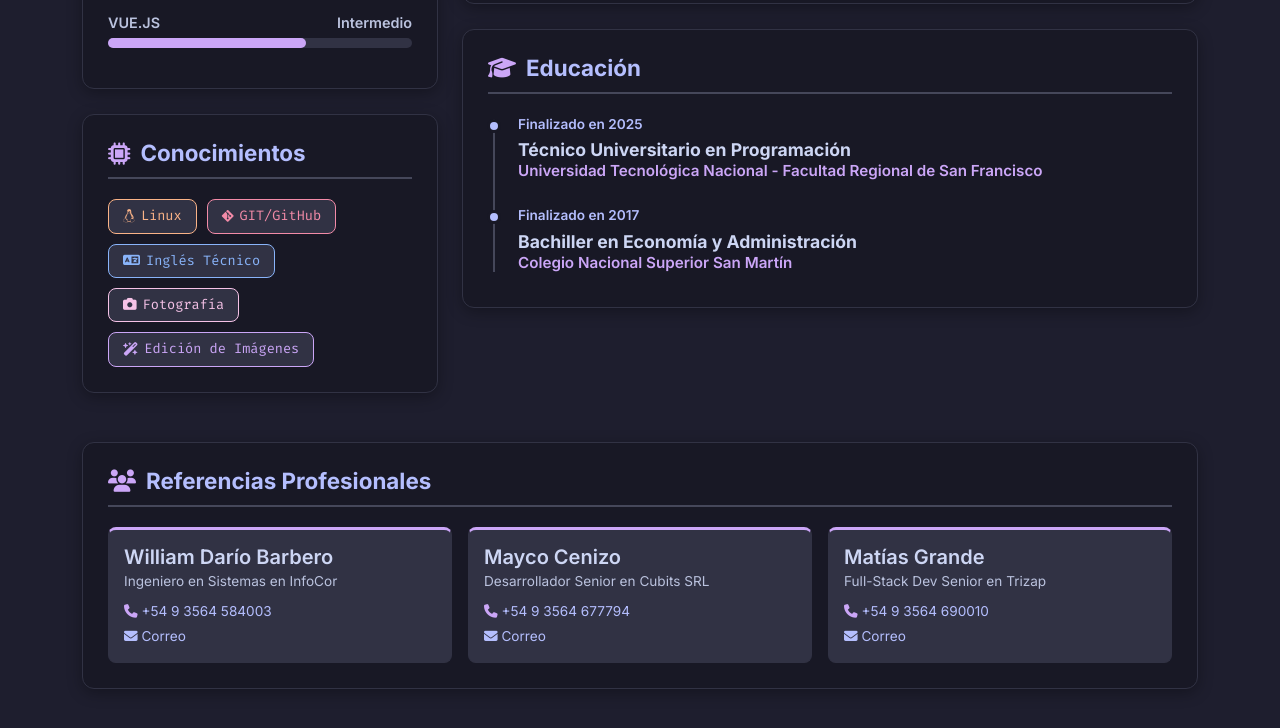
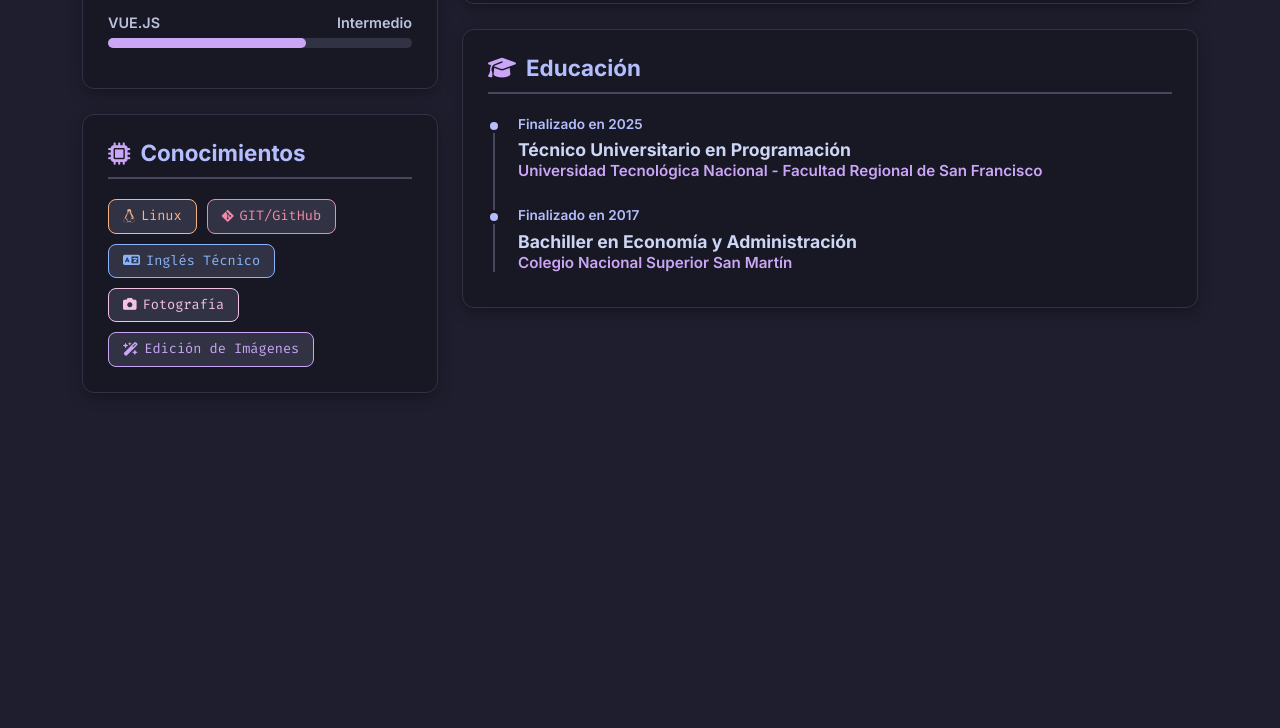
Before and after one commit to MatiasOlmos1020/CvWeb, a plain HTML site: page index.html in a window 1280 px wide. Shown: the part 1160-1888 px from the top of the page. After the commit the page ends 1626 px from the top, so only its background shows below. Drawn offline with nearby package versions, Linux system fonts and the light colour scheme.

Commit message:
Privacy update

```diff
--- a/index.html
+++ b/index.html
@@ -519,7 +519,7 @@
 
             </div>
 
-            <div class="col-12">
+            <!-- <div class="col-12">
                 <div class="cv-card hidden-element">
                     <h3 class="section-title"><i class="fa-solid fa-users" style="color: var(--mauve);"></i> Referencias Profesionales</h3>
                     <div class="row g-3">
@@ -560,7 +560,7 @@
                     </div>
                 </div>
 
-                <!-- <div class="cv-card hidden-element">
+                <div class="cv-card hidden-element">
                     <h3 class="section-title"><i class="fa-solid fa-puzzle-piece" style="color: var(--pink);"></i> Más sobre mí</h3>
 
                     <div class="accordion accordion-flush" id="interesesAccordion">
```
